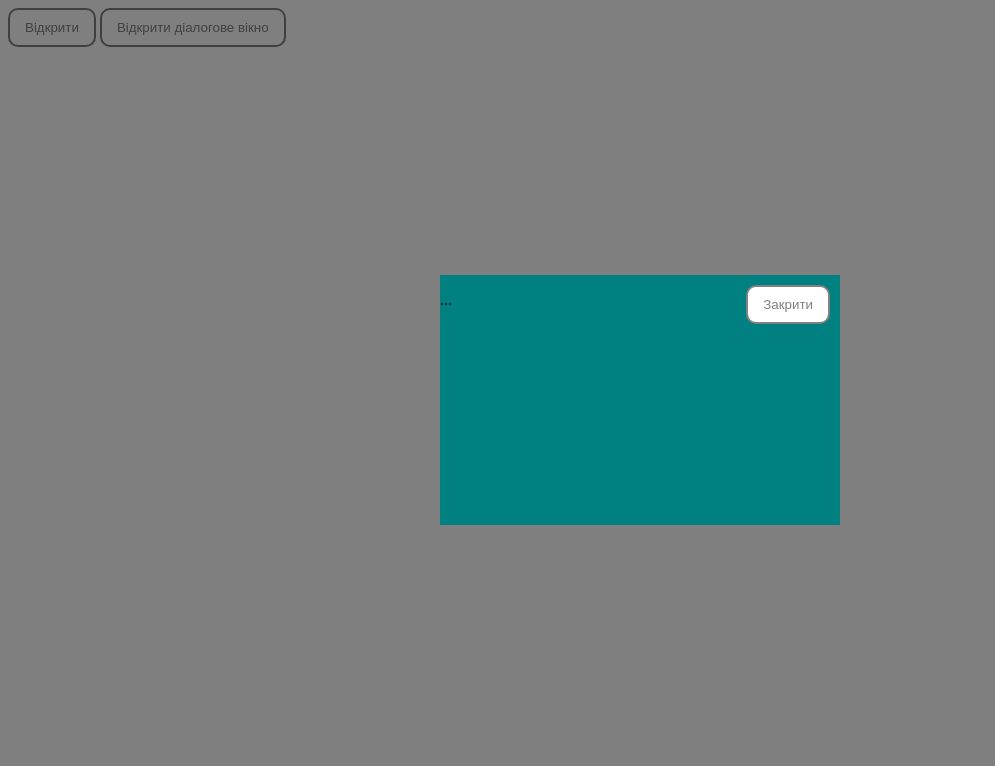
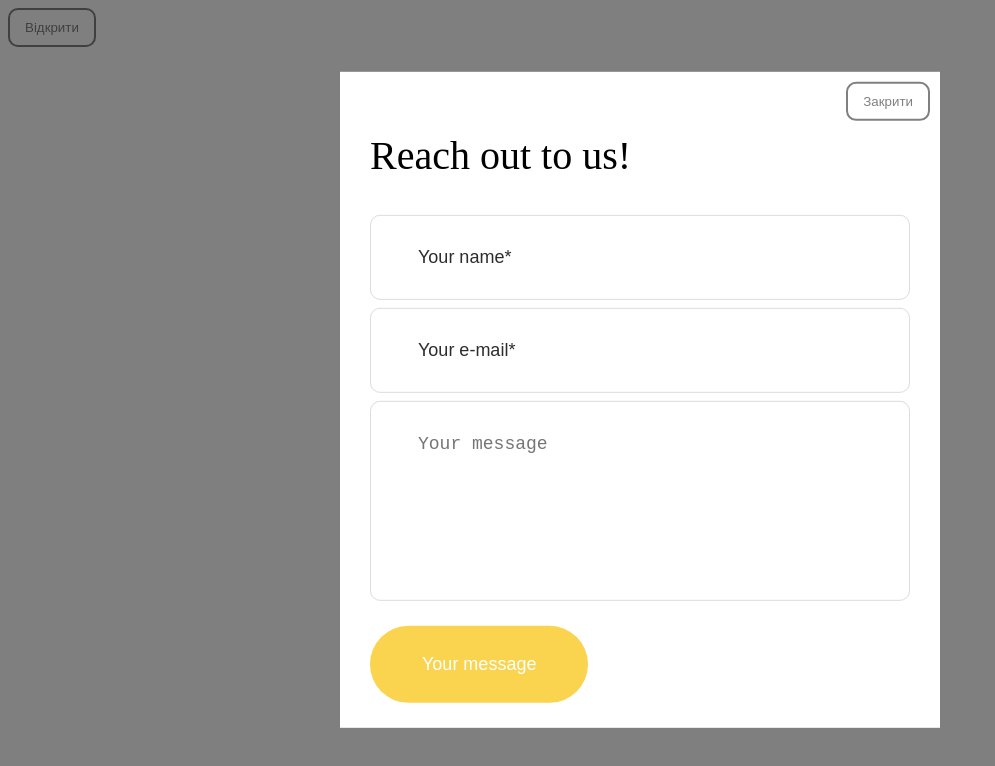
Before and after one commit to ulianaboiko/modal, a plain HTML site: page index.html in a window 1280 px wide. Both pictures are taken after a click on the button "Відкрити". Shown: the whole page, without its empty margins (0-995 px from the left). Drawn offline with Linux system fonts and the light colour scheme.

Commit message:
приклад стилізації

```diff
--- a/index.html
+++ b/index.html
@@ -5,28 +5,46 @@
     <meta name="viewport" content="width=device-width, initial-scale=1.0" />
     <title>Document</title>
     <link rel="stylesheet" href="./src/css/modal.css" />
-    <link rel="stylesheet" href="./src/css/dialog.css" />
   </head>
   <body>
     <button class="btn-open btn" data-modal-open>Відкрити</button>
     <div class="backdrop is-hidden" data-modal>
       <div class="modal">
         <button class="btn-close btn" data-modal-close>Закрити</button>
-        <p>...</p>
+        <form class="contact-form" action="#">
+          <h2 class="contact-title">Reach out to us!</h2>
+          <div class="contact-group">
+            <label class="invisible-label" for="name">Name</label>
+            <input
+              class="contact-input"
+              type="text"
+              id="name"
+              placeholder="Your name*"
+            />
+          </div>
+          <div class="contact-group">
+            <label class="invisible-label" for="email">Email</label>
+            <input
+              class="contact-input"
+              type="email"
+              id="email"
+              placeholder="Your e-mail*"
+            />
+          </div>
+          <div class="contact-group">
+            <label class="invisible-label" for="message">Message</label>
+            <textarea
+              class="contact-message"
+              name="contact-message"
+              id="message"
+              placeholder="Your message"
+            ></textarea>
+          </div>
+          <button class="contact-submit" type="submit">Your message</button>
+        </form>
       </div>
     </div>
-    <!-- 2 спосіб -->
-    <button class="btn-open btn" data-dialog-open>
-      Відкрити діалогове вікно
-    </button>
-    <dialog class="dialog" data-dialog>
-      <button class="btn-close btn" data-dialog-close>
-        Закрити діалогове вікно
-      </button>
-      <p>...</p>
-    </dialog>
 
     <script src="./src/js/modal.js"></script>
-    <script src="./src/js/dialog.js"></script>
   </body>
 </html>
--- a/src/css/modal.css
+++ b/src/css/modal.css
@@ -20,11 +20,11 @@
 }
 
 .modal {
-  background-color: teal;
+  background-color: #fff;
   position: absolute;
   left: 50%;
   top: 50%;
-  min-width: 400px;
+  min-width: 600px;
   min-height: 250px;
   transform: translate(-50%, -50%);
 }
@@ -33,7 +33,54 @@
   top: 10px;
   right: 10px;
 }
-
 .no-scroll {
   overflow: hidden;
 }
+.contact-form {
+  padding: 25px 30px;
+}
+.contact-title {
+  font-size: 40px;
+  font-weight: 400;
+  line-height: 1.3;
+}
+.contact-group {
+  padding: 30px 45px;
+  border: 1px solid #dcdcdc;
+  border-radius: 10px;
+  margin-bottom: 8px;
+}
+.contact-group:last-of-type {
+  margin-bottom: 25px;
+}
+.invisible-label {
+  position: absolute;
+  left: 0;
+  top: 0;
+  opacity: 0;
+  pointer-events: none;
+}
+.contact-input,
+.contact-message {
+  font-weight: 400;
+  border: 0;
+  outline: 0;
+  font-size: 18px;
+}
+.contact-input::placeholder {
+  color: #2d2d2d;
+}
+.contact-message {
+  width: 100%;
+  resize: none;
+  min-height: 130px;
+}
+.contact-submit {
+  border: 0;
+  outline: 0;
+  font-size: 18px;
+  color: #fff;
+  background-color: #fad34f;
+  padding: 28px 52px;
+  border-radius: 500px;
+}
```
